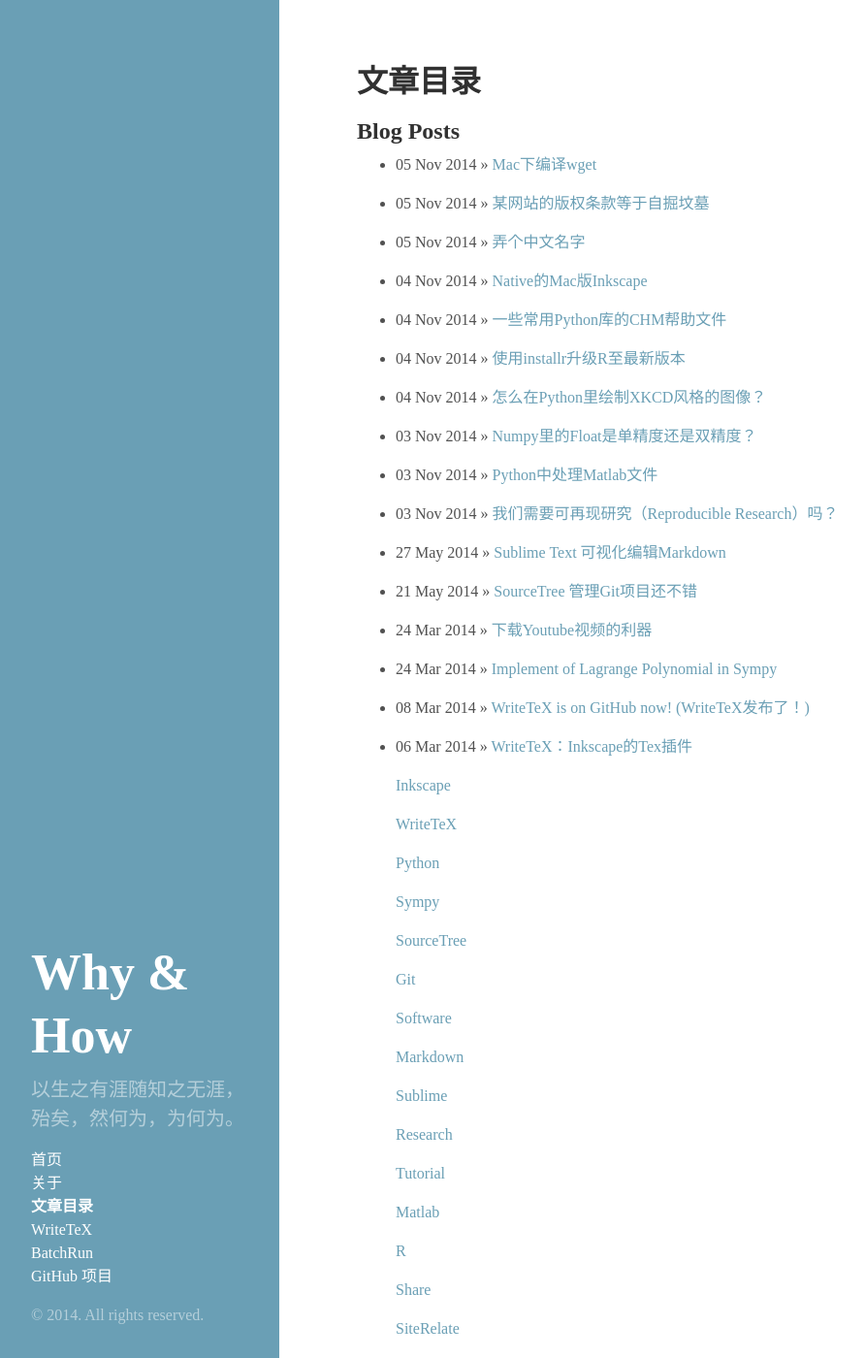
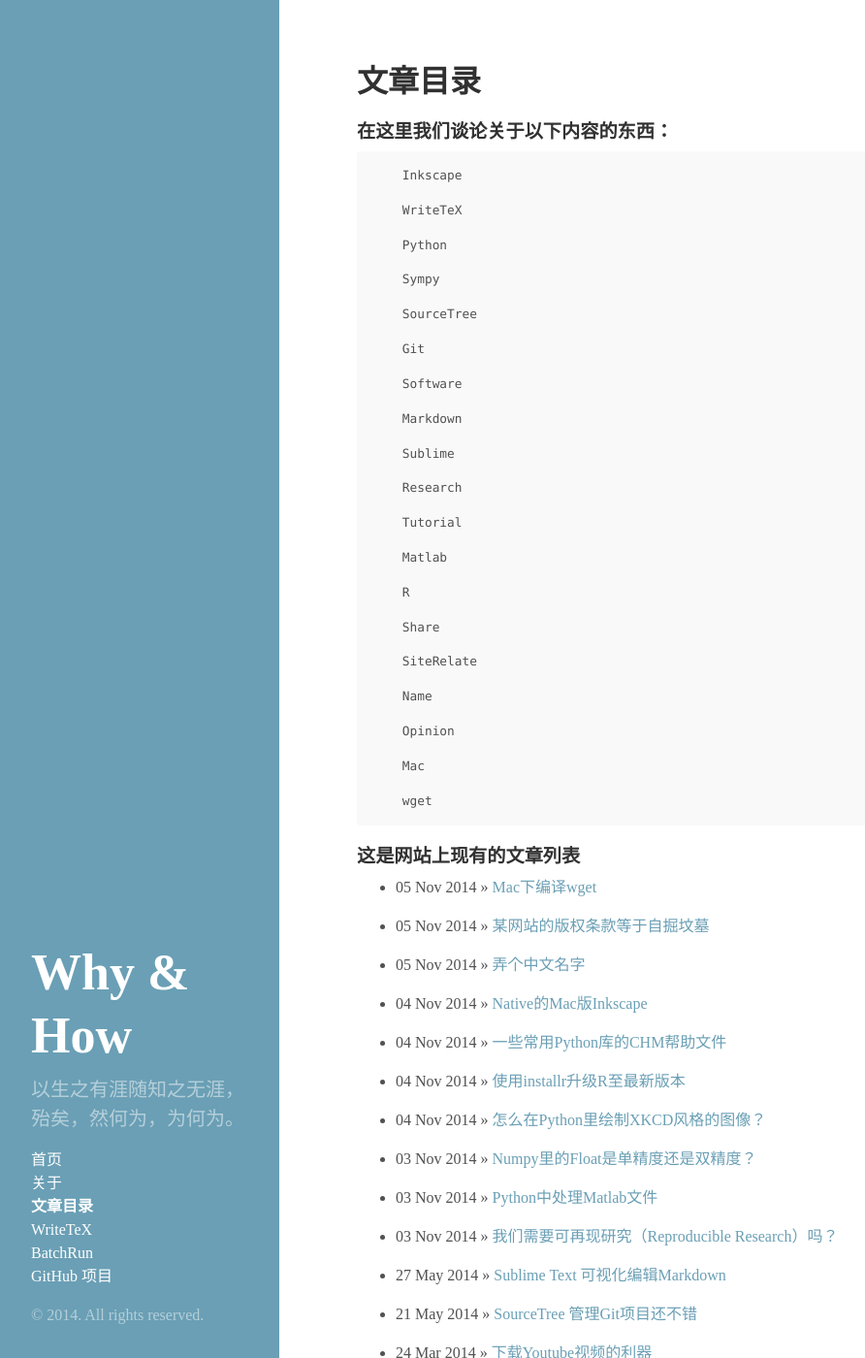
Before and after one commit to wanglongqi/wanglongqi.github.io, a Jekyll site: the page built from Archive.md, in a window 1280 px wide and 1400 px high. Shown: the whole window at 97% size, without its empty margins (0-892 px from the left). Built offline with Jekyll 4.4.1, drawn with Linux system fonts in a browser that asks for light colours.

Commit message:
no message

```diff
--- a/Archive.md
+++ b/Archive.md
@@ -4,22 +4,14 @@
 slug: Archive
 ---
 
-## Blog Posts
+### 在这里我们谈论关于以下内容的东西：
+
+{% for category in site.tags %}
+        {{ category | first }}
+{% endfor %}
+
+### 这是网站上现有的文章列表
 
 {% for post in site.posts %}
   * {{ post.date | date_to_string }} &raquo; [ {{ post.title }} ]({{ post.url }})
 {% endfor %}
-
-{% for category in site.categories %}
-    <li style="font-size: {{ category | last | size | times: 100 | divided_by: site.categories.size }}%">
-        <a href="/{{ category | first | slugize }}/">
-            {{ category | first }}
-        </a>
-    </li>
-{% endfor %}
-
-{% for category in site.tags %}
-    <a href="/{{ category | first | slugize }}/">
-        {{ category | first }}
-    </a>
-{% endfor %}
```
